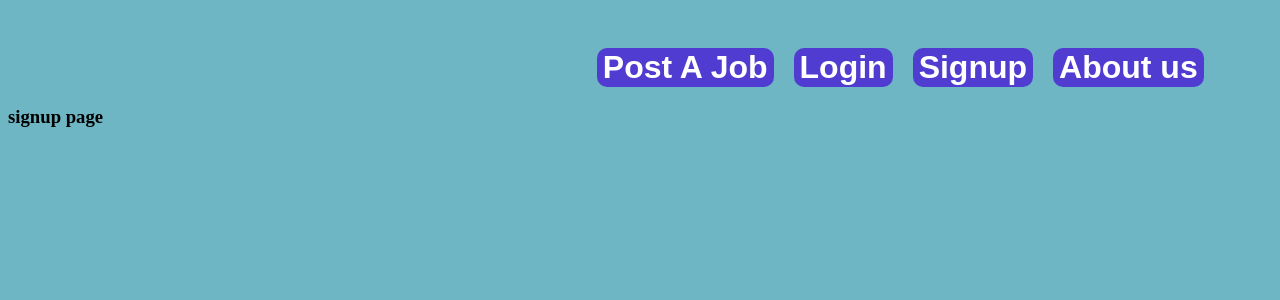
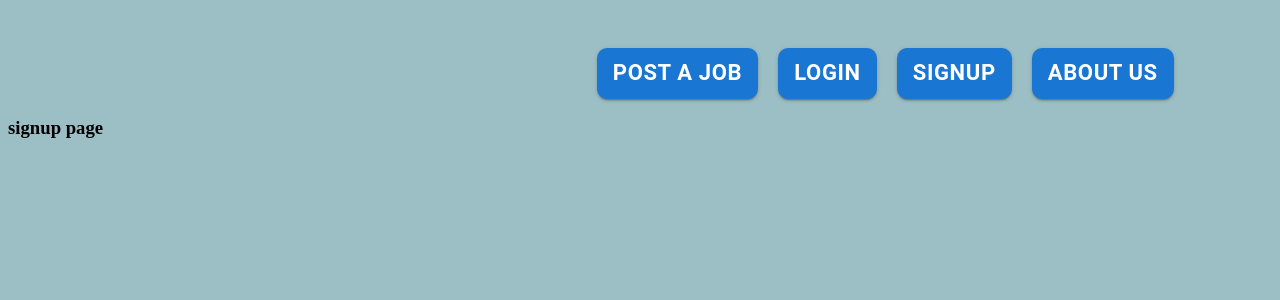
Before and after one commit to Shahidayatar/New_AWS_Infra, a React (Create React App) app: page /signup in a window 1280 px wide. Shown: the top 300 px of the page. Built offline with nearby package versions, Linux system fonts and the light colour scheme.

Commit message:
begin from here

```diff
--- a/package.json
+++ b/package.json
@@ -3,10 +3,12 @@
   "version": "0.1.0",
   "private": true,
   "dependencies": {
+    "@emotion/react": "^11.10.6",
+    "@emotion/styled": "^11.10.6",
+    "@mui/material": "^5.11.13",
     "@testing-library/jest-dom": "^5.16.5",
     "@testing-library/react": "^13.4.0",
     "@testing-library/user-event": "^13.5.0",
-
     "react-dom": "^18.2.0",
     "react-router": "^6.6.1",
     "react-router-dom": "^6.6.1",
--- a/src/App.js
+++ b/src/App.js
@@ -1,8 +1,9 @@
 import { Route, Routes } from 'react-router-dom';
-import Button from './Buttons/Button';
+import Layout from './Layout_button/Layout';
 
 import About from './Pages/About';
 import Login from './Pages/Login';
+
 
 
 
@@ -13,7 +14,7 @@ function App() {
     <div>
 
       <Routes>
-        <Route path="/" element={<Button></Button>} />
+        <Route path="/" element={<Layout></Layout>} />
         <Route path="/signup" element={<Login></Login>} />
         <Route path="/about" element={<About></About>} />
       </Routes>
--- a/src/Buttons/Button.css
+++ /dev/null
@@ -1,24 +0,0 @@
-#button_to_nav{
-      border: none;
-  background-color: rgb(80, 60, 209);
-  font-size: 32px;
-  color: rgb(255, 255, 255);
-  font-weight: bold;
-  cursor: pointer;
-  border-radius: 10px;
-  outline: none;
-  margin-left: 20px;
-  position: relative;
-  margin-top: 40px;
-  left: 45%;
-}
-#button_to_nav:hover {
-  background-color: rgba(35, 78, 97, 0.373);
-}
-body {
-
-scroll-behavior: auto;
-
-background-color: rgb(111, 182, 196);
-
-}
--- a/src/Buttons/Button.js
+++ /dev/null
@@ -1,58 +0,0 @@
-/* eslint-disable react/jsx-pascal-case */
-import './Button.css';
-import Modal from '../Components/Modal';
-import { useState } from 'react';
-
-import { useNavigate } from 'react-router-dom';
-
-
-function Button() {
-  const navigate = useNavigate(); //used for routing
-
-  const [open, close] = useState(false);
-  function ClickButton() {
-    close(true);
-    navigate('/');
-    // our logic is simple when this button is clicked the usestate value will change to true and will return output
-  }
-  function CloseButton() {
-    close(false);
-  }
-
-  // this if for navigation of 4  buttons
-  function navToSignup() {
-    navigate('/signup');
-  }
-  function navToContact() {
-    navigate('/about');
-  }
-
-  return (
-    <div>
-      <div id="container">
-        <button id="button_to_nav" onClick={ClickButton}>
-          Post A Job
-        </button>
-        <button id="button_to_nav" onClick={CloseButton}>
-          Login
-        </button>
-        <button id="button_to_nav" onClick={navToSignup}>
-          Signup
-        </button>
-        <button id="button_to_nav" onClick={navToContact}>
-          About us
-        </button>
-
-        <div>
-          {open ? (
-           <div> <div onClick={CloseButton} className="overlay">    </div>
-              <Modal></Modal>{' '}
-        </div>
-          ) : null}
-        </div>
-      </div>
-    </div>
-  );
-}
-
-export default Button;
--- /dev/null
+++ b/src/Components/FormOutput.js
@@ -0,0 +1,4 @@
+function FormOutPut(props) {
+  return <div>{console.log("dj")}</div>;
+}
+export default FormOutPut;
--- a/src/Components/Modal.js
+++ b/src/Components/Modal.js
@@ -2,40 +2,76 @@ import React from 'react';
 
 import './Modal.css';
 import './form.css';
+
 import { useState } from 'react';
+import Button from '@mui/material/Button';
+
+import FormOutPut from './FormOutput';
+import { Form } from 'react-router-dom';
 
 function Modal(props) {
   const [formData, setFormData] = useState(false);
+
   const handleChange = (event) => {
     const { name, value } = event.target;
     setFormData({ ...formData, [name]: value });
-  };
-  const handleSubmit = (event) => {
 
 
-  event.preventDefault();
+
+
   };
+
+
+
+  const handleSubmit = (event) => {
+      event.preventDefault();
+            console.log(formData);
+   return(
+<div>
+
+     <FormOutPut />;
+   </div>
+   );
+
+
+
+
+
+  }
   return (
     <div>
       <div className="modalContainer">
         <form onSubmit={handleSubmit}>
           <h2>
             Job Posting
-            <button className="closeBtn" >X</button>
+            <button className="closeBtn">X</button>
           </h2>
           <div className="form-group">
             <label htmlFor="job_title">Job Title</label>
-            <input type="text" id="job_title" name="job_title" required />
+            <input
+              type="text"
+              id="job_title"
+              name="job_title"
+              onChange={handleChange}
+              required
+            />
           </div>
           <div className="form-group">
             <label htmlFor="company_name">Company Name</label>
-            <input type="text" id="company_name" name="company_name" required />
+            <input
+              type="text"
+              id="company_name"
+              name="company_name"
+              onChange={handleChange}
+              required
+            />
           </div>
           <div className="form-group">
             <label htmlFor="job_description">Job Description</label>
             <textarea
               id="job_description"
               name="job_description"
+              onChange={handleChange}
               required
             ></textarea>
           </div>
@@ -44,6 +80,7 @@ function Modal(props) {
             <textarea
               id="job_requirements"
               name="job_requirements"
+              onChange={handleChange}
               required
             ></textarea>
           </div>
@@ -52,20 +89,32 @@ function Modal(props) {
             <input type="text" id="job_location" name="job_location" required />
           </div>
           <div className="form-group">
-            <label htmlFor="job_type">Job Type</label>
-            <select id="job_type" name="job_type" required>
+            <label htmlFor="job_type" name="job type">
+              Job Type
+            </label>
+            <select
+              id="job_type"
+              name="job_type"
+              onChange={handleChange}
+              required
+            >
               <option value="">--Select--</option>
-              <option value="full_time">Full-time</option>
-              <option value="part_time">Part-time</option>
-              <option value="contract">Contract</option>
-              <option value="internship">Internship</option>
+              <option>Full-time</option>
+              <option>Part-time</option>
+              <option>Contract</option>
+              <option>Internship</option>
             </select>
           </div>
           <div className="form-group">
             <label htmlFor="salary">Salary</label>
-            <input type="text" id="salary" name="salary" />
+            <input
+              type="text"
+              id="salary"
+              name="salary"
+              onChange={handleChange}
+            />
           </div>
-          <button type="submit">Post Job</button>
+          <Button variant="contained" type = "submit"  >Post a Job</Button>
         </form>
       </div>
     </div>
--- a/src/Components/form.css
+++ b/src/Components/form.css
@@ -7,6 +7,7 @@ form {
   box-shadow: 0 2px 4px rgba(0,0,0,0.1);
   font-family: Arial, sans-serif;
 }
+
 .modalContainer {
   max-width: 700px ;
   height: 500px;
@@ -22,8 +23,9 @@ form {
   border-radius: 10px;
   background-color: red;
   border: 1px;
+}
 
-}
+
 .modalContainer form{
      height: 100%;/* set a fixed height for the form */
   overflow-y: auto;
--- /dev/null
+++ b/src/Layout_button/Button.css
@@ -0,0 +1,22 @@
+#button_to_nav{
+  border: none;
+
+  font-size: 22px;
+
+  font-weight: bold;
+  cursor: pointer;
+  border-radius: 10px;
+  outline: none;
+  margin-left: 20px;
+  position: relative;
+  margin-top: 40px;
+  left: 45%;
+}
+
+body {
+
+scroll-behavior: auto;
+
+background-color: rgb(156, 190, 197);
+
+}
--- /dev/null
+++ b/src/Layout_button/Layout.js
@@ -0,0 +1,66 @@
+/* eslint-disable react/jsx-pascal-case */
+import './Button.css';
+import Modal from '../Components/Modal';
+import { useState } from 'react';
+
+import { useNavigate } from 'react-router-dom';
+
+import Button from '@mui/material/Button';
+
+export const mufunc = () => {
+  return <div>'There</div>;
+};
+
+const Layout = (props) => {
+  const navigate = useNavigate(); //used for routing
+
+  const [open, close] = useState(false);
+
+  function ClickButton() {
+    close(true);
+
+    navigate('/');
+  }
+  function CloseButton() {
+    close(false);
+  }
+
+  // this if for navigation of 4  buttons
+  function navToSignup() {
+    navigate('/signup');
+  }
+  function navToContact() {
+    navigate('/about');
+  }
+
+  return (
+    <div>
+      <div id="positions">
+        <Button id="button_to_nav" onClick={ClickButton} variant="contained">
+          Post A Job
+        </Button>
+        <Button id="button_to_nav" onClick={CloseButton} variant="contained">
+          Login
+        </Button>
+        <Button id="button_to_nav" onClick={navToSignup} variant="contained">
+          Signup
+        </Button>
+        <Button id="button_to_nav" onClick={navToContact} variant="contained">
+          About us
+        </Button>
+      </div>
+
+      <div>
+        {open ? (
+          <div>
+            <div onClick={CloseButton} className="overlay"></div>
+            <Modal></Modal>
+          </div>
+        ) : null}
+      </div>
+      <div></div>
+    </div>
+  );
+};
+
+export default Layout;
--- a/src/Pages/About.js
+++ b/src/Pages/About.js
@@ -1,14 +1,13 @@
-import Button from "../Buttons/Button";
+import Layout from '../Layout_button/Layout';
 function About() {
   return (
     <div>
-      <h1 >
-        <Button></Button>
+      <h1>
+        <Layout></Layout>
         <button id="new button"> Hello World</button>
         fmdksak we are testing react Route, its use to travel to another page
         based on your URL, on About US PAGE
       </h1>
-
     </div>
   );
 }
--- a/src/Pages/Login.js
+++ b/src/Pages/Login.js
@@ -1,12 +1,12 @@
-import Button from "../Buttons/Button";
+import Layout from '../Layout_button/Layout';
+
 
 function Login() {
   return (
     <div>
-      <Button></Button>
+      <Layout></Layout>
 
-       <h3>signup page </h3>
-
+      <h3>signup page </h3>
     </div>
   );
 }
```
Also changed, not shown: 2 other files (tests, documents, lock files or other folders).
